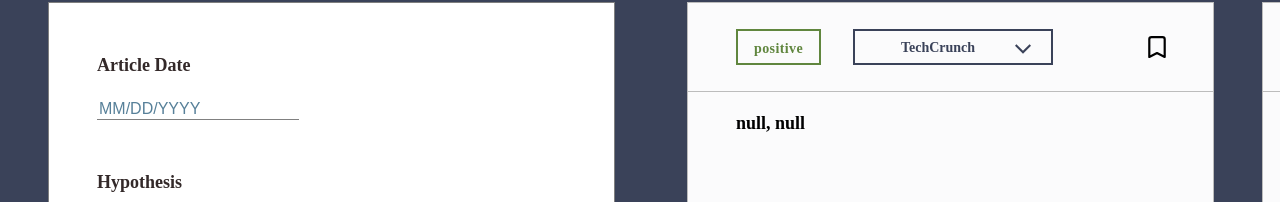
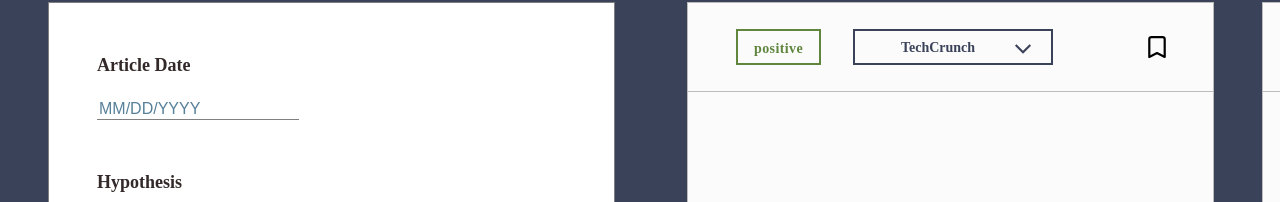
Before and after one commit to pixelspace-dev/ai-tooling, a React (Create React App) app in the folder experiments/foresight/: page / in a window 1280 px wide. Shown: the part 146-348 px from the top of the page. Built offline with nearby package versions, Linux system fonts and the light colour scheme; a web font is replaced by a local one.

Commit message:
created array for article

```diff
--- a/experiments/foresight/src/App.js
+++ b/experiments/foresight/src/App.js
@@ -5,12 +5,29 @@ import TolaLogo from "./components/TolaLogo";
 import ArticleCard from "./components/article-card/ArticleCard";
 
 function App() {
+  let articleHistory = JSON.parse(localStorage.getItem("articleHistory"));
+  if (!articleHistory) {
+    articleHistory = [];
+  }
+  let articleName = "";
+  let articleSubheader = "";
+  let articleBody = "";
+  if (articleHistory[articleHistory.length-1]) {
+    articleName = articleHistory[articleHistory.length-1].articleName;
+    articleSubheader = articleHistory[articleHistory.length-1].articleSubheader;
+    articleBody = articleHistory[articleHistory.length-1].articleBody;
+  }
+
   return (
     <div className="App">
       <Banner />
       <div className="setup-and-articles">
         <SetupForm />
-        <ArticleCard articleHeader={localStorage.getItem("articleName")} articleSubheader={localStorage.getItem("authorName") + ", " + localStorage.getItem("date")} articleText={localStorage.getItem("articleBody")} />
+        <ArticleCard
+          articleHeader={articleName}
+          articleSubheader={articleSubheader}
+          articleText={articleBody}
+        />
         <ArticleCard />
       </div>
       <TolaLogo />
--- /dev/null
+++ b/experiments/foresight/src/components/StoreArticle.js
@@ -0,0 +1,22 @@
+import { v4 as uuidv4 } from "uuid";
+
+export default function StoreArticle() {
+    let articleName = localStorage.getItem("articleName")
+    let articleSubheader = localStorage.getItem("authorName") + ", " + localStorage.getItem("date");
+    let articleBody = localStorage.getItem("articleBody")
+
+    let articleHistory = JSON.parse(localStorage.getItem("articleHistory"));
+    if (!articleHistory) {
+      articleHistory = [];
+    }
+
+    let newArticle = {
+        "id" : uuidv4(),
+        "bookmarked" : false,
+        "articleName" : articleName,
+        "articleSubheader" : articleSubheader,
+        "articleBody" : articleBody
+    }
+    articleHistory.push(newArticle)
+    localStorage.setItem("articleHistory", JSON.stringify(articleHistory))
+}
--- a/experiments/foresight/src/components/article-card/InitialGenerateButton.js
+++ b/experiments/foresight/src/components/article-card/InitialGenerateButton.js
@@ -1,4 +1,5 @@
-import OpenaiCall from "./OpenaiCall";
+import OpenaiCall from "./openaiCall";
+import StoreArticle from "../StoreArticle";
 import { useCallback } from "react";
 import "./initial-generate-button.css";
 
@@ -24,6 +25,7 @@ export default function InitialGenerateButton() {
     await OpenaiCall("articleName", "Provide the name of a" + sentiment + "article that is written by" + articleType + "based on the following information about the company the article is written about:" + companyInformation + hypothesis);
     await OpenaiCall("authorName", "Provide the fake first and last name of a made up journalist that writes for" + articleType);
     await OpenaiCall("articleBody", "Create a" + sentiment + "article that is written by" + articleType + "based on the following information about the company the article is written about:" + companyInformation + hypothesis + "You do not need to give the article a name.");
+    StoreArticle();
   };
 
   const handleClick = useCallback(() => {
--- a/experiments/foresight/src/components/article-card/OpenaiCall.js
+++ b/experiments/foresight/src/components/article-card/OpenaiCall.js
@@ -1,12 +1,11 @@
 import { OpenAI } from "langchain/llms/openai";
 
 async function OpenaiCall(storageName, message) {
-  sessionStorage.setItem(
+  localStorage.setItem(
     "openaiKey",
-    "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"
   );
   //Send message to ai and get response
-  const openaiKey = sessionStorage.getItem("openaiKey");
+  const openaiKey = localStorage.getItem("openaiKey");
   if (!openaiKey || !openaiKey.length) return;
 
   async function sendText(message) {
```
